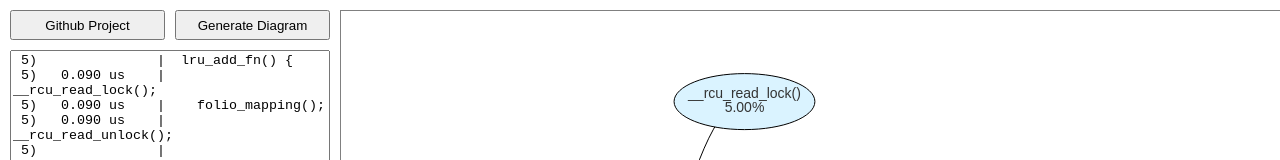
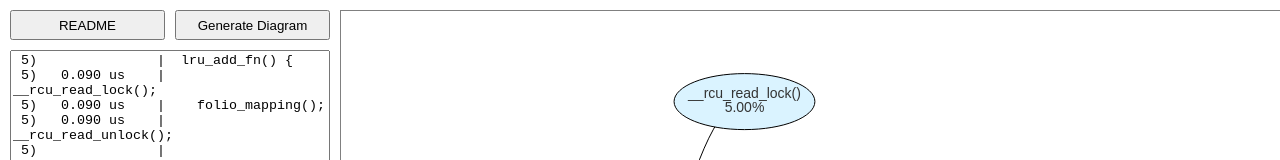
Before and after one commit to bittervan/TraceScope, a Vue app: page / in a window 1280 px wide. Shown: the top 160 px of the page. Built offline with nearby package versions, Linux system fonts and the light colour scheme.

Commit message:
update readme

```diff
--- a/src/components/Visualizer.vue
+++ b/src/components/Visualizer.vue
@@ -3,7 +3,7 @@
     <textarea v-model="inputValue" :placeholder="placeHolder" class="fixed-input"></textarea>
     <button @click="drawNetwork" class="fixed-button">Generate Diagram</button>
     <div ref="visNetwork" class="vis-network"></div>
-    <button @click="goToGithub" class="github-button">Github Project</button>
+    <button @click="goToGithub" class="github-button">README</button>
   </div>
 </template>
 
```
